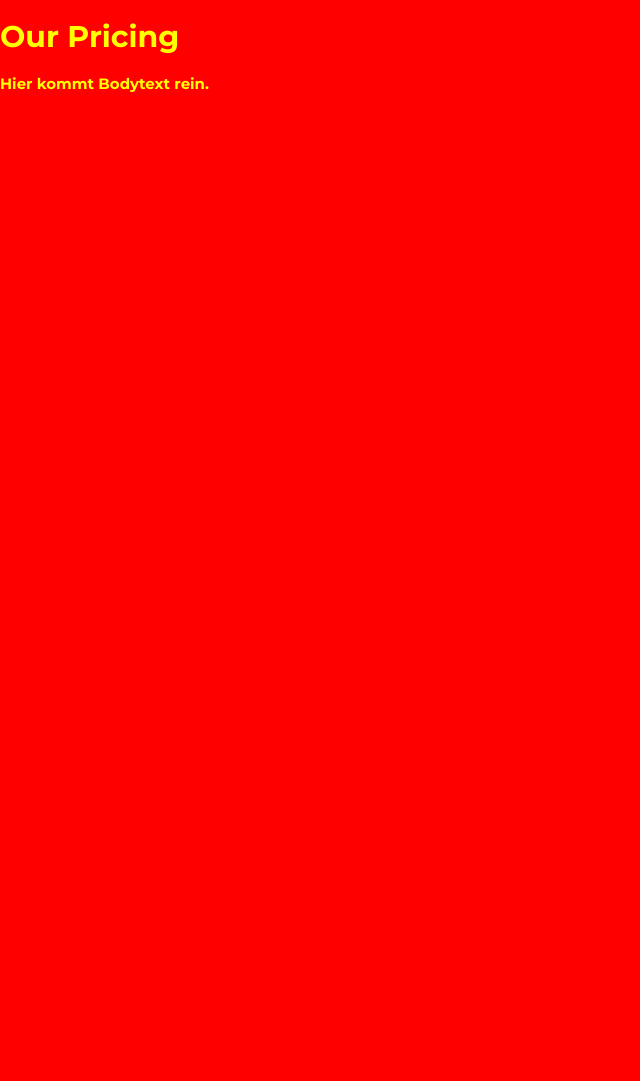
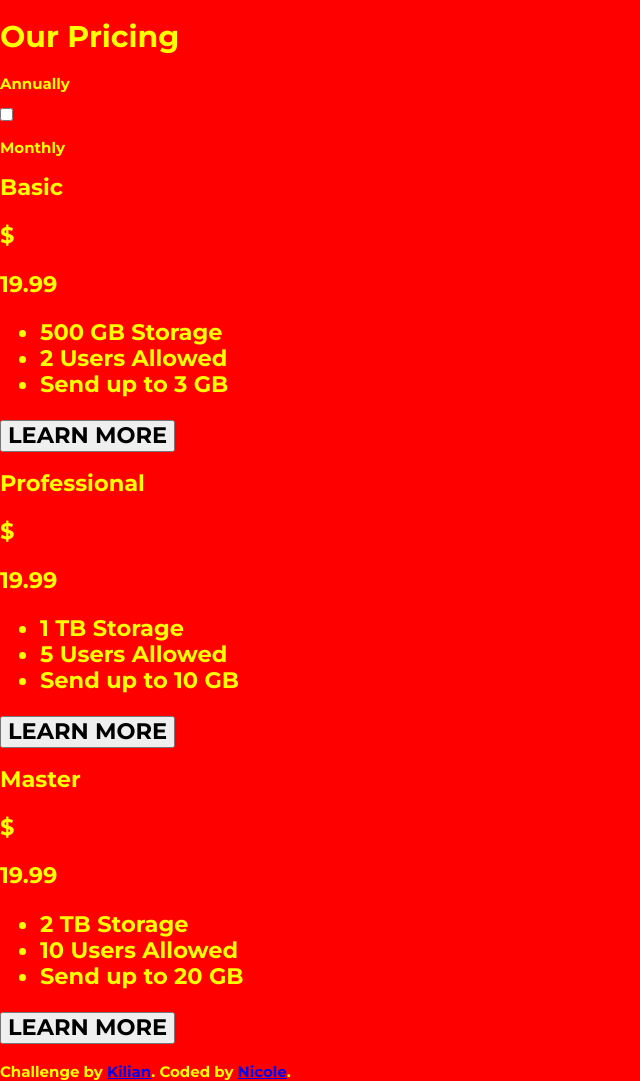
Before and after one commit to nifrischknecht/WebDev_Projects, a PHP site: page / in a window 1280 px wide. Shown: the whole page, without its empty margins (0-640 px from the left). Before the commit the page ends 92 px from the top, so only its background shows below. Run offline with PHP 8.4, Linux system fonts and the light colour scheme; style sheets or scripts are compiled from the project's sources.

Commit message:
Fertigstellen der Datei index.php

```diff
--- a/projekt_pricing/index.php
+++ b/projekt_pricing/index.php
@@ -4,7 +4,8 @@
     <meta charset="UTF-8">
     <meta name="viewport" content="width=device-width, initial-scale=1.0">
     <meta http-equiv="X-UA-Compatible" content="ie=edge">
-    <title>Pricing-Projekt</title>
+    <link rel="icon" type="image/png" sizes="32x32" href="./images/favicon-32x32.png">
+    <title>Pricing-Projekt | Mentor Kilian | Student Nicole</title>
     <link rel="stylesheet" type="text/css" href="css/main.css">
     <link href="https://fonts.googleapis.com/css?family=Montserrat:700&display=swap" rel="stylesheet">
 </head>
@@ -13,58 +14,62 @@
 <body>
 
     <header>
-        <h1>Our Pricing</h1>
+        <div class="title">
+            <h1>Our Pricing</h1>
+        </div>
+        <div class="toggle">  <!-- Hier startet der Toggle (Annually/Monthly) -->
+            <p class="toggle__pricing">Annually</p>
+            <label class="checkbox">
+                <input type="checkbox">
+                <div class="button"></div>
+            </label>
+            <p class="toggle__pricing">Monthly</p>
+        </div>
     </header>
 
     <main>
+        <div class="offer">
+            <div class="offer__basic"> <!-- Hier startet das Angebot «Basic» -->
+                <h2 class="offer__title">Basic<h2>
+                <p class="offer__dollar">&dollar;<p class="offer__price">19.99</p>
+                <ul class="offer__services">
+                    <li>500 GB Storage</li>
+                    <li>2 Users Allowed</li>
+                    <li>Send up to 3 GB</li>
+                </ul>
+                <button class="offer_btn">LEARN MORE</button>
+            </div>
+
+            <div class="offer__professional--negative"> <!-- Hier startet das Angebot «Professional» -->
+                <h2 class="offer__title--negative">Professional<h2>
+                <p class="offer__dollar--negative">&dollar;<p class="offer__price--negative">19.99</p>
+                <ul class="offer__services--negative">
+                    <li>1 TB Storage</li>
+                    <li>5 Users Allowed</li>
+                    <li>Send up to 10 GB</li>
+                </ul>
+                <button class="offer_btn--negative">LEARN MORE</button>
+            </div>
+
+            <div class="offer__master"> <!-- Hier startet das Angebot «Master» -->
+                <h2 class="offer__title">Master<h2>
+                <p class="offer__dollar">&dollar;<p class="offer__price">19.99</p>
+                <ul class="offer__services">
+                    <li>2 TB Storage</li>
+                    <li>10 Users Allowed</li>
+                    <li>Send up to 20 GB</li>
+                </ul>
+                <button class="offer_btn">LEARN MORE</button>
+            </div>
+        </div>
     </main>
 
-Hier kommt Bodytext rein.
+    <footer>
+        <div class="attribution">
+        Challenge by <a href="https://www.frontendmentor.io?ref=challenge" target="_blank">Kilian</a>.
+        Coded by <a href="#">Nicole</a>.
+        </div>
+    </footer>
 
 </body>
 </html>
-
-
-<!--
-
-    <div class="button">
-    Annually
-    Monthly
-    </div>
-
-
-    <div class="pricing">
-
-        <div class="basic">
-            Basic
-            &dollar;19.99
-            &dollar;199.99
-            500 GB Storage
-            2 Users Allowed
-            Send up to 3 GB
-            Learn More
-        </div>
-
-        <div class="professional">
-        Professional
-        &dollar;24.99
-        &dollar;249.99
-        1 TB Storage
-        5 Users Allowed
-        Send up to 10 GB
-        Learn More
-        </div>
-
-        <div class="master">
-        Master
-        &dollar;39.99
-        &dollar;399.99
-        2 TB Storage
-        10 Users Allowed
-        Send up to 20 GB
-        Learn More
-        </div>
-
-    </div>
-
--->
```
